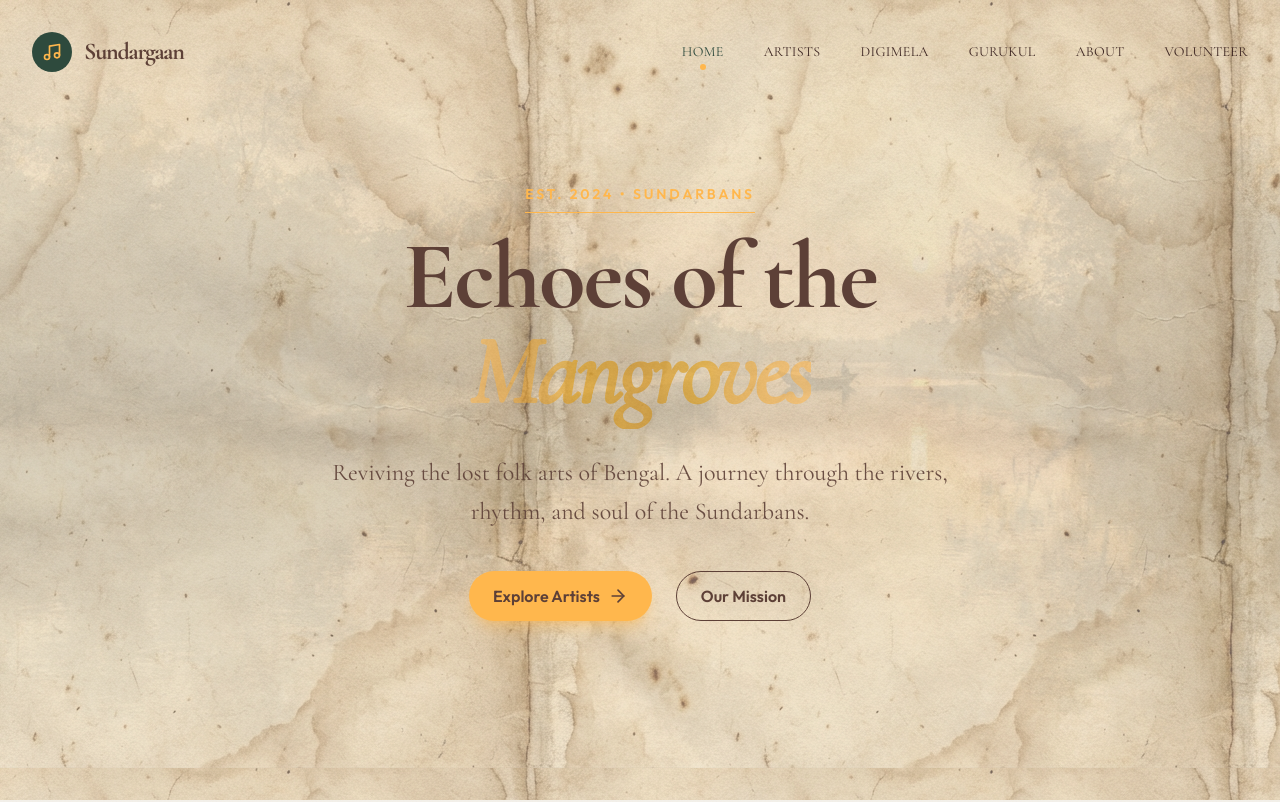
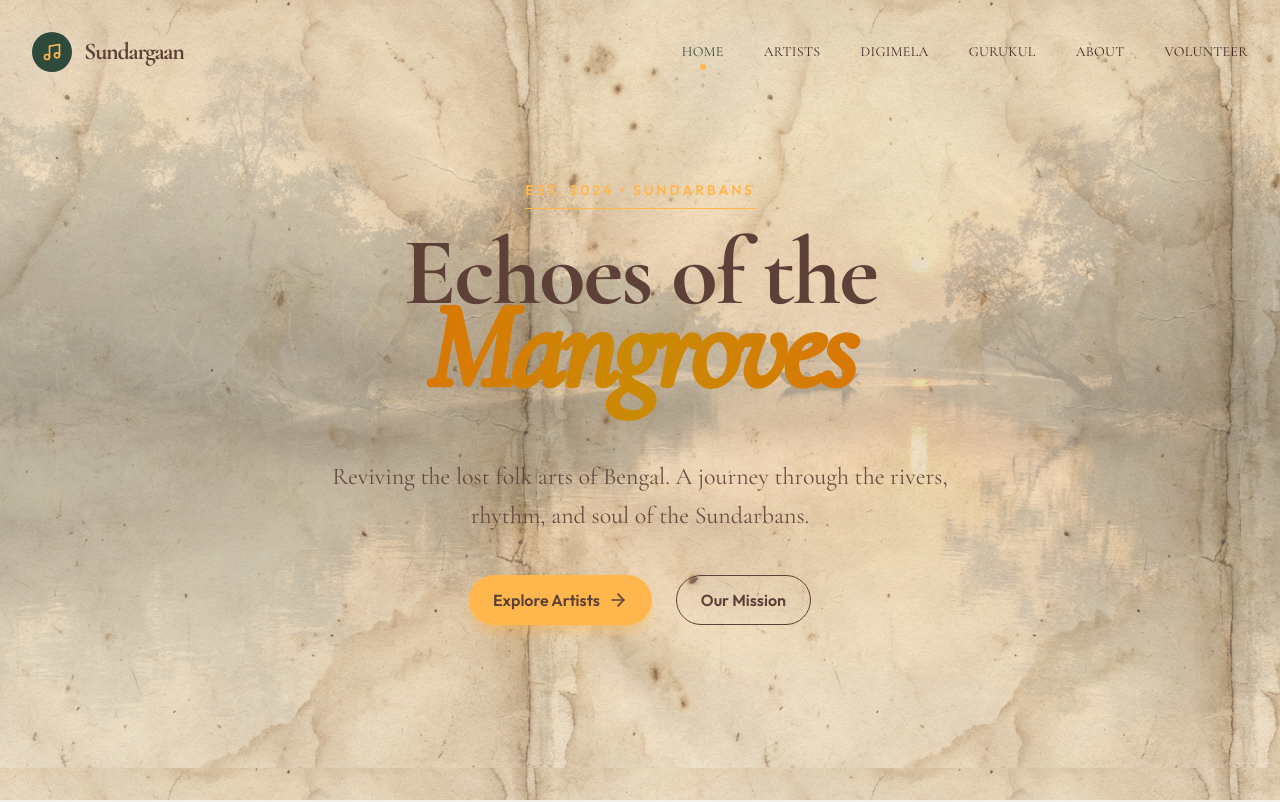
Before and after one commit to soumic28/sundargaan, a React (Vite) app: page / in a window 1280 px wide. Shown: the top 802 px of the page. Built offline with nearby package versions, Linux system fonts and the light colour scheme.

Commit message:
feat: add Home page featuring an animated title, ecology section, and folk art overview.

```diff
--- /dev/null
+++ b/src/components/AnimatedTitle.tsx
@@ -0,0 +1,74 @@
+import React, { useEffect, useState } from 'react';
+
+interface AnimatedTitleProps {
+    text: string;
+    className?: string;
+}
+
+const AnimatedTitle: React.FC<AnimatedTitleProps> = ({ text, className = '' }) => {
+    const [isVisible, setIsVisible] = useState(false);
+
+    useEffect(() => {
+        const timer = setTimeout(() => {
+            setIsVisible(true);
+        }, 500); // Delay start
+
+        return () => clearTimeout(timer);
+    }, []);
+
+    return (
+        <div className={`relative inline-block ${className}`}>
+            <svg
+                viewBox="0 0 400 80"
+                className="w-full h-full overflow-visible"
+                style={{ maxWidth: '100%', height: 'auto' }}
+            >
+                <defs>
+                    <linearGradient id="textGradient" x1="0%" y1="0%" x2="100%" y2="0%">
+                        <stop offset="0%" stopColor="#d97706" /> {/* tiger */}
+                        <stop offset="50%" stopColor="#ca8a04" /> {/* yellow-600 */}
+                        <stop offset="100%" stopColor="#d97706" /> {/* tiger */}
+                    </linearGradient>
+                </defs>
+
+                {/* Stroke Animation Layer */}
+                <text
+                    x="50%"
+                    y="50%"
+                    dominantBaseline="middle"
+                    textAnchor="middle"
+                    className="font-heading italic font-bold text-6xl md:text-8xl"
+                    style={{
+                        fill: 'none',
+                        stroke: 'url(#textGradient)',
+                        strokeWidth: '2px',
+                        strokeDasharray: '1000',
+                        strokeDashoffset: isVisible ? '0' : '1000',
+                        transition: 'stroke-dashoffset 13s ease-in-out',
+                    }}
+                >
+                    {text}
+                </text>
+
+                {/* Fill Animation Layer */}
+                <text
+                    x="50%"
+                    y="50%"
+                    dominantBaseline="middle"
+                    textAnchor="middle"
+                    className="font-heading italic font-bold text-6xl md:text-8xl"
+                    style={{
+                        fill: 'url(#textGradient)',
+                        stroke: 'none',
+                        opacity: isVisible ? 1 : 0,
+                        transition: 'opacity 2s ease-in-out 2.5s', // Start fading in before stroke finishes
+                    }}
+                >
+                    {text}
+                </text>
+            </svg>
+        </div>
+    );
+};
+
+export default AnimatedTitle;
--- a/src/pages/Home.tsx
+++ b/src/pages/Home.tsx
@@ -6,6 +6,7 @@ import Button from '../components/Button';
 import WaveDivider from '../components/WaveDivider';
 import { riceContent } from '../data/rice_content';
 import { Artist } from '../types';
+import AnimatedTitle from '../components/AnimatedTitle';
 
 // Import generated images
 import heroBg from '../assets/generated/hero_bg.png';
@@ -36,7 +37,7 @@ const Home: React.FC = () => {
       <section className="relative h-screen flex items-center justify-center overflow-hidden text-mud text-center bg-bg-paper">
         {/* Background Image with Light Filter */}
         <div
-          className="absolute top-0 left-0 w-full h-full bg-cover bg-center opacity-15 z-0 sepia-[0.2] brightness-110 contrast-90"
+          className="absolute top-0 left-0 w-full h-full bg-cover bg-center opacity-30 z-0 sepia-[0.2] brightness-110 contrast-90"
           style={{ backgroundImage: `url("${heroBg}")` }}
         />
 
@@ -53,11 +54,10 @@ const Home: React.FC = () => {
           <div className="inline-block mb-4 border-b border-tiger pb-2 text-tiger uppercase tracking-[0.2em] text-sm font-semibold animate-in fade-in duration-1000">
             Est. 2024 • Sundarbans
           </div>
-          <h1 className="text-4xl md:text-6xl lg:text-8xl font-bold mb-6 leading-none text-mud animate-in fade-in slide-in-from-bottom-5 duration-1000 delay-200 fill-mode-backwards">
+
+          <h1 className="text-4xl md:text-6xl lg:text-8xl font-bold mb-6 leading-none text-mud animate-in fade-in slide-in-from-bottom-5 duration-1000 delay-200 fill-mode-backwards flex flex-col items-center">
             Echoes of the <br />
-            <span className="italic font-heading bg-gradient-to-r from-tiger via-yellow-600 to-tiger bg-clip-text text-transparent inline-block animate-pulse pb-2">
-              Mangroves
-            </span>
+            <AnimatedTitle text="Mangroves" className="w-[300px] md:w-[500px] h-[80px] md:h-[120px] -mt-2 " />
           </h1>
           <p className="text-2xl max-w-2xl mx-auto mb-10 opacity-90 font-heading leading-relaxed text-text-secondary animate-in fade-in slide-in-from-bottom-5 duration-1000 delay-500 fill-mode-backwards">
             Reviving the lost folk arts of Bengal. A journey through the rivers, rhythm, and soul of the Sundarbans.
```
